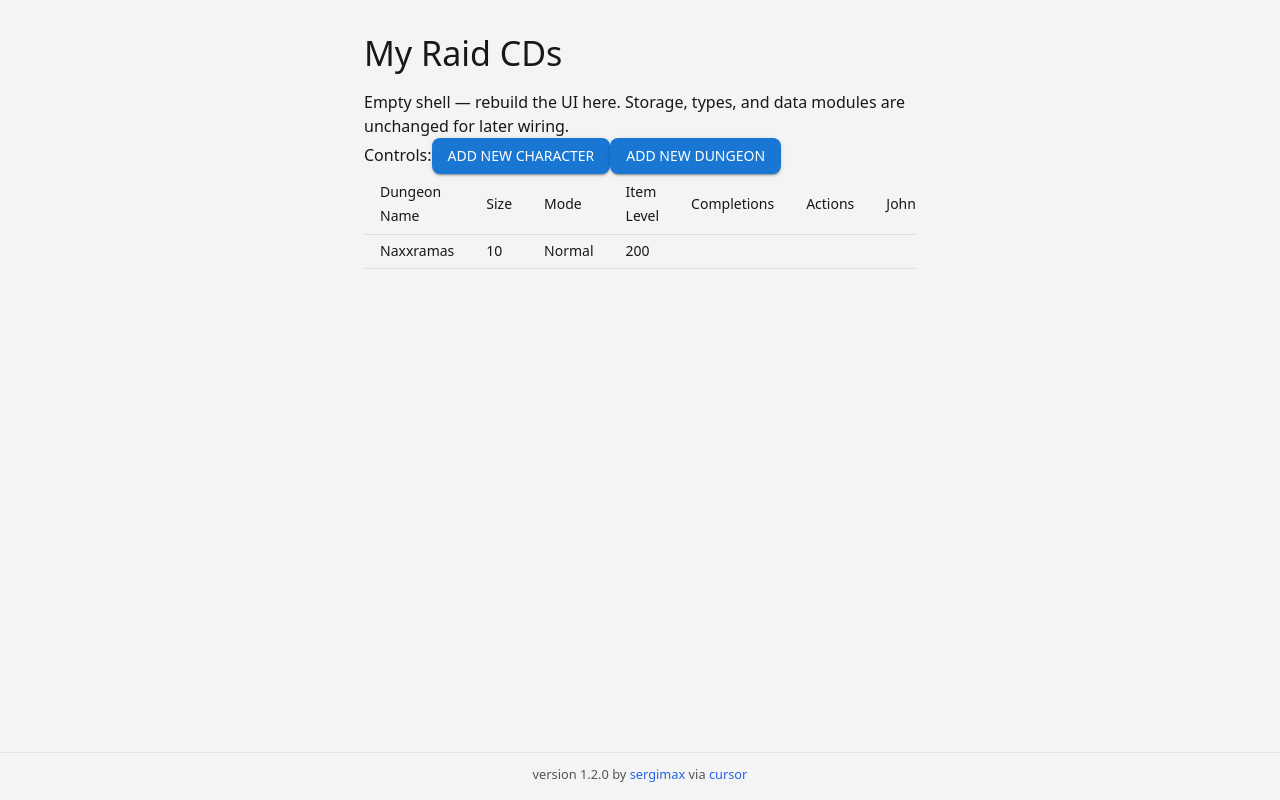
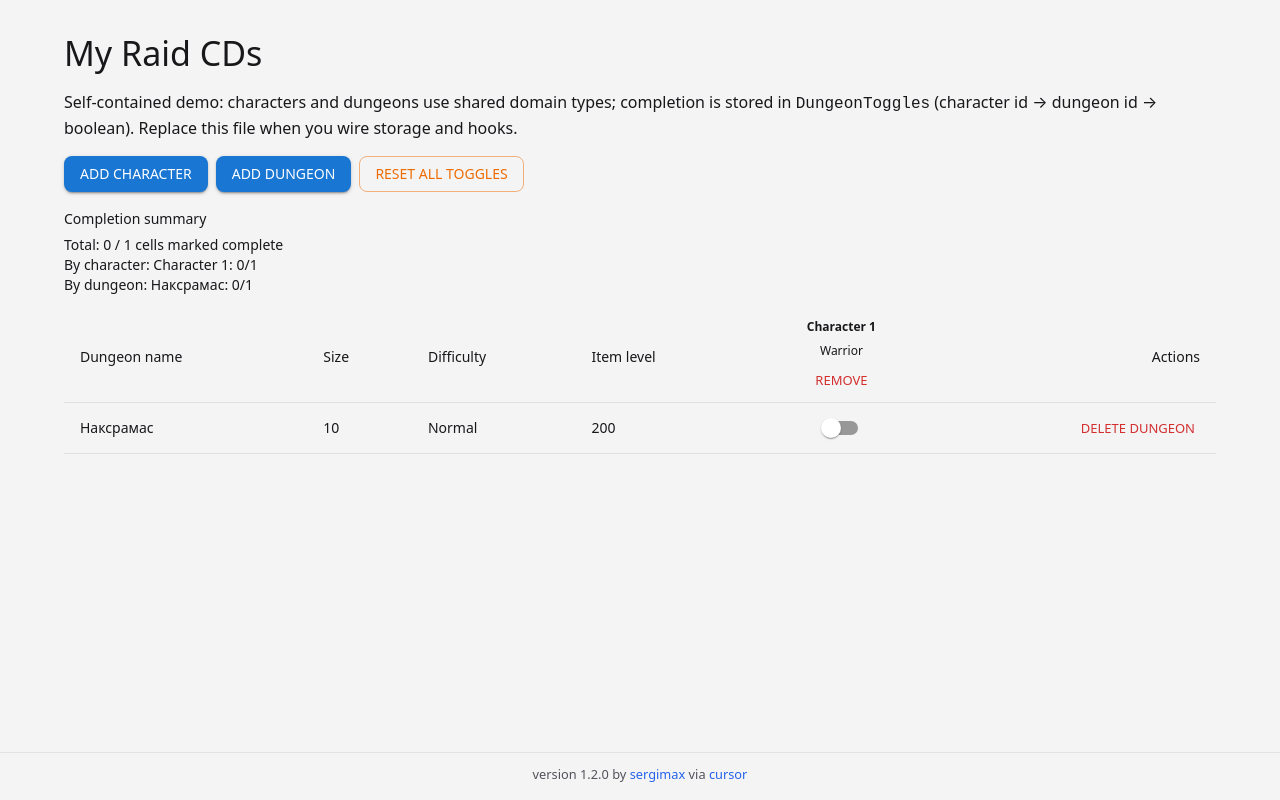
Before and after one commit to sergimax/my-raid-cds, a React (Vite) app: page / in a window 1280 px wide. Built offline with nearby package versions, Linux system fonts and the light colour scheme.

Commit message:
refactor(App): enhance dungeon and character management with improved state handling, dynamic toggles, and sample data generation

```diff
--- a/src/App.tsx
+++ b/src/App.tsx
@@ -1,128 +1,325 @@
 import { AppFooter } from "./components/index.ts";
 import "./App.css";
 import {
+  Box,
+  Button,
   Container,
   Stack,
+  Switch,
+  Table,
+  TableBody,
+  TableCell,
+  TableContainer,
+  TableHead,
+  TableRow,
   Typography,
-  TableContainer,
-  Table,
-  TableHead,
-  TableBody,
-  TableRow,
-  TableCell,
-  Button,
 } from "@mui/material";
-import { useEffect, useState } from "react";
+import { useCallback, useMemo, useState } from "react";
+import {
+  Classes,
+  ClassName,
+  type CharacterRecord,
+} from "./types/characters.ts";
+import {
+  DungeonDifficulty,
+  type DungeonRecord,
+  type DungeonSize,
+  type DungeonToggles,
+} from "./types/dungeons.ts";
+import { generateUUID } from "./uuid.ts";
 
-type TCharacter = {
-  id: string;
-  name: string;
-  class: string;
-  position: number;
+/** Static columns for the dungeon table. */
+const STATIC_COLUMNS: ReadonlyArray<{
+  key: keyof Pick<DungeonRecord, "name" | "size" | "difficulty" | "itemLevel">;
+  label: string;
+}> = [
+  { key: "name", label: "Dungeon name" },
+  { key: "size", label: "Size" },
+  { key: "difficulty", label: "Difficulty" },
+  { key: "itemLevel", label: "Item level" },
+];
+
+/**
+ * Format a dungeon cell value based on the column key.
+ * @param dungeon - The dungeon to format.
+ * @param columnKey - The column key to format.
+ * @returns The formatted value.
+ */
+function formatDungeonCell(
+  dungeon: DungeonRecord,
+  columnKey: (typeof STATIC_COLUMNS)[number]["key"]
+): string {
+  // TODO убрать отдельный формат для itemLevel ?
+  if (columnKey === "itemLevel") {
+    return dungeon.itemLevel.join(" / ");
+  }
+  return String(dungeon[columnKey]);
 }
 
-type TCharacterCompletion = {
-  [dungeonId: string]: boolean;
+/**
+ * Create a sample character.
+ * @param existingCount - The number of existing characters.
+ * @returns The sample character.
+ *
+ * TODO убрать из финального кода
+ */
+function createSampleCharacter(existingCount: number): CharacterRecord {
+  const warriorClass = Classes.find(
+    (characterClass) => characterClass.name === ClassName.Warrior
+  )!;
+  return {
+    id: generateUUID(),
+    name: `Character ${existingCount + 1}`,
+    class: warriorClass,
+  };
 }
 
-type TDungeon = {
-  id: string;
-  name: string;
-  size: number;
-  itemLevel: number;
-  mode: string;
-  completion: TCharacterCompletion[];
-  position: number;
+/**
+ * Create a sample dungeon.
+ * @returns The sample dungeon.
+ *
+ * TODO убрать из финального кода
+ */
+function createSampleDungeon(): DungeonRecord {
+  return {
+    id: generateUUID(),
+    name: "Наксрамас",
+    size: 10 as DungeonSize,
+    itemLevel: [200],
+    difficulty: DungeonDifficulty.NORMAL,
+  };
 }
 
-type THeaderRowCell = {position: number, label: string, name: string}
+function App() {
+  const [characters, setCharacters] = useState<CharacterRecord[]>(() => [
+    createSampleCharacter(0),
+  ]);
+  const [dungeons, setDungeons] = useState<DungeonRecord[]>(() => [
+    createSampleDungeon(),
+  ]);
+  const [dungeonToggles, setDungeonToggles] = useState<DungeonToggles>({});
 
-const DEFAULT_HEADER_ROW: THeaderRowCell[] = [
-  { position: 0, label: "Dungeon Name", name: "name" },
-  { position: 1, label: "Size", name: "size" },
-  { position: 2, label: "Mode", name: "mode" },
-  { position: 3, label: "Item Level", name: "itemLevel" },
-  { position: 4, label: "Completions", name: "completions" },
-  { position: 5, label: "Actions", name: "actions" },
-];
+  /**
+   * Handle dungeon toggle.
+   * @param characterId - The id of the character.
+   * @param dungeonId - The id of the dungeon.
+   */
+  const handleDungeonToggle = useCallback(
+    (characterId: string, dungeonId: string) => {
+      setDungeonToggles((previous) => {
+        const previousForCharacter = previous[characterId] ?? {};
+        const nextValue = !(previousForCharacter[dungeonId] ?? false);
+        return {
+          ...previous,
+          [characterId]: {
+            ...previousForCharacter,
+            [dungeonId]: nextValue,
+          },
+        };
+      });
+    },
+    []
+  );
 
-const TEMPLATE_CHARACTER: TCharacter = {
-  id: "321",
-  name: "JohnDoe",
-  class: "Warrior",
-  position: 0
+  const handleAddCharacter = useCallback(() => {
+    // TODO добавить валидацию на уникальность имени и класса
+    // TODO добавить сохранение в localStorage
+    // TODO использовать данные с формы
+    setCharacters((previous) => [...previous, createSampleCharacter(previous.length)]);
+  }, []);
+
+  const handleAddDungeon = useCallback(() => {
+    // TODO добавить валидацию на уникальность имени и класса
+    // TODO добавить сохранение в localStorage
+    // TODO использовать данные с формы
+    setDungeons((previous) => [...previous, createSampleDungeon()]);
+  }, []);
+
+  const handleDeleteCharacter = useCallback((characterId: string) => {
+    setCharacters((previous) =>
+      previous.filter((character) => character.id !== characterId)
+    );
+    setDungeonToggles((previous) => {
+      const next = { ...previous };
+      delete next[characterId];
+      return next;
+    });
+  }, []);
+
+  const handleDeleteDungeon = useCallback((dungeonId: string) => {
+    setDungeons((previous) =>
+      previous.filter((dungeon) => dungeon.id !== dungeonId)
+    );
+    setDungeonToggles((previous) => {
+      const next: DungeonToggles = {};
+      for (const [characterId, togglesByDungeon] of Object.entries(previous)) {
+        const nextForCharacter = { ...togglesByDungeon };
+        delete nextForCharacter[dungeonId];
+        next[characterId] = nextForCharacter;
       }
+      return next;
+    });
+  }, []);
 
-const TEMPLATE_DUNGEON: TDungeon = {
-  id: "123",
-  name: "Naxxramas",
-  size: 10,
-  itemLevel: 200,
-  mode: "Normal",
-  completion: [],
-  position: 0
-}
+  const handleResetAllToggles = useCallback(() => {
+    setDungeonToggles({});
+  }, []);
 
+  /**
+   * Calculate the completion summary.
+   */
+  const completionSummary = useMemo(() => {
+    const perCharacter = characters.map((character) => {
+      const togglesForCharacter = dungeonToggles[character.id] ?? {};
+      const completedCount = dungeons.filter(
+        (dungeon) => togglesForCharacter[dungeon.id]
+      ).length;
+      return { character, completedCount };
+    });
 
-function App() {
-  const [characters, setCharacters] = useState<TCharacter[]>([TEMPLATE_CHARACTER]);
-  const [dungeons, setDungeons] = useState<TDungeon[]>([TEMPLATE_DUNGEON]);
-  const [headerRow, setHeaderRow] = useState<THeaderRowCell[]>(DEFAULT_HEADER_ROW);
+    const perDungeon = dungeons.map((dungeon) => {
+      const completedCount = characters.filter(
+        (character) => dungeonToggles[character.id]?.[dungeon.id]
+      ).length;
+      return { dungeon, completedCount };
+    });
 
-  useEffect(() => {
-    const newHeaderRow = [...DEFAULT_HEADER_ROW, ...characters.map(character => ({ position: DEFAULT_HEADER_ROW.length + character.position, label: character.name, name: character.name }))].sort((a, b) => a.position - b.position);
+    const totalCells = characters.length * dungeons.length;
+    const totalCompleted = perCharacter.reduce(
+      (sum, row) => sum + row.completedCount,
+      0
+    );
 
-    setHeaderRow(newHeaderRow);
-  }, [characters, dungeons])
-
-
-  const handleAddCharacter = () => {
-    setCharacters([...characters, TEMPLATE_CHARACTER]);
-  }
-
-  const handleAddDungeon = () => {
-    setDungeons([...dungeons, TEMPLATE_DUNGEON]);
-  }
+    return { perCharacter, perDungeon, totalCells, totalCompleted };
+  }, [characters, dungeons, dungeonToggles]);
 
   return (
     <div className="app-shell">
-      <Container className="app-main" component="main" maxWidth="sm">
+      <Container className="app-main" component="main" maxWidth="lg">
         <Stack spacing={2}>
           <Typography component="h1" variant="h4">
             My Raid CDs
           </Typography>
           <Typography color="text.secondary" variant="body1">
-            Empty shell — rebuild the UI here. Storage, types, and data modules
-            are unchanged for later wiring.
+            Self-contained demo: characters and dungeons use shared domain types;
+            completion is stored in <code>DungeonToggles</code> (character id →
+            dungeon id → boolean). Replace this file when you wire storage and
+            hooks.
           </Typography>
+
+          <Stack direction="row" spacing={1} sx={{ flexWrap: "wrap" }}>
+            <Button variant="contained" color="primary" onClick={handleAddCharacter}>
+              Add character
+            </Button>
+            <Button variant="contained" color="primary" onClick={handleAddDungeon}>
+              Add dungeon
+            </Button>
+            <Button variant="outlined" color="warning" onClick={handleResetAllToggles}>
+              Reset all toggles
+            </Button>
           </Stack>
-        <div>
-          Controls:
-          <Button variant="contained" color="primary" onClick={handleAddCharacter}>Add new character</Button>
-          <Button variant="contained" color="primary" onClick={handleAddDungeon}>Add new dungeon</Button>
-        </div>
 
+          <Box>
+            <Typography variant="subtitle2" gutterBottom>
+              Completion summary
+            </Typography>
+            <Typography variant="body2" color="text.secondary">
+              Total: {completionSummary.totalCompleted} / {completionSummary.totalCells}{" "}
+              cells marked complete
+            </Typography>
+            <Typography variant="body2" color="text.secondary">
+              By character:{" "}
+              {completionSummary.perCharacter
+                .map(
+                  ({ character, completedCount }) =>
+                    `${character.name}: ${completedCount}/${dungeons.length}`
+                )
+                .join(" · ") || "—"}
+            </Typography>
+            <Typography variant="body2" color="text.secondary">
+              By dungeon:{" "}
+              {completionSummary.perDungeon
+                .map(
+                  ({ dungeon, completedCount }) =>
+                    `${dungeon.name}: ${completedCount}/${characters.length}`
+                )
+                .join(" · ") || "—"}
+            </Typography>
+          </Box>
 
-        <TableContainer>
-          <Table size="small">
+          <TableContainer sx={{ overflowX: "auto" }}>
+            <Table size="small" stickyHeader>
               <TableHead>
                 <TableRow>
-                {headerRow.map((cell) => (
-                  <TableCell key={cell.name}>{cell.label}</TableCell>
+                  {STATIC_COLUMNS.map((column) => (
+                    <TableCell key={column.key}>{column.label}</TableCell>
                   ))}
+                  {characters.map((character) => (
+                    <TableCell key={character.id} align="center">
+                      <Stack spacing={0.5} sx={{ alignItems: "center" }}>
+                        <Typography variant="caption" sx={{ fontWeight: 600 }}>
+                          {character.name}
+                        </Typography>
+                        <Typography variant="caption" color="text.secondary">
+                          {character.class?.name ?? "—"}
+                        </Typography>
+                        <Button
+                          size="small"
+                          color="error"
+                          onClick={() => {
+                            handleDeleteCharacter(character.id);
+                          }}
+                        >
+                          Remove
+                        </Button>
+                      </Stack>
+                    </TableCell>
+                  ))}
+                  <TableCell align="right">Actions</TableCell>
                 </TableRow>
               </TableHead>
               <TableBody>
                 {dungeons.map((dungeon) => (
-                <TableRow key={dungeon.id}>
-                  {headerRow.map((cell) => (
-                    <TableCell key={cell.name}>{dungeon[cell.name as keyof TDungeon] as string}</TableCell>
+                  <TableRow key={dungeon.id} hover>
+                    {STATIC_COLUMNS.map((column) => (
+                      <TableCell key={column.key}>
+                        {formatDungeonCell(dungeon, column.key)}
+                      </TableCell>
                     ))}
+                    {characters.map((character) => (
+                      <TableCell key={character.id} align="center">
+                        <Switch
+                          checked={
+                            dungeonToggles[character.id]?.[dungeon.id] ?? false
+                          }
+                          onChange={() => {
+                            handleDungeonToggle(character.id, dungeon.id);
+                          }}
+                          slotProps={{
+                            input: {
+                              "aria-label": `${character.name} — ${dungeon.name}`,
+                            },
+                          }}
+                        />
+                      </TableCell>
+                    ))}
+                    <TableCell align="right">
+                      <Button
+                        size="small"
+                        color="error"
+                        onClick={() => {
+                          handleDeleteDungeon(dungeon.id);
+                        }}
+                      >
+                        Delete dungeon
+                      </Button>
+                    </TableCell>
                   </TableRow>
                 ))}
               </TableBody>
             </Table>
           </TableContainer>
+        </Stack>
       </Container>
 
       <AppFooter />
```
Lines whose indentation alone changed are shown as unchanged.
